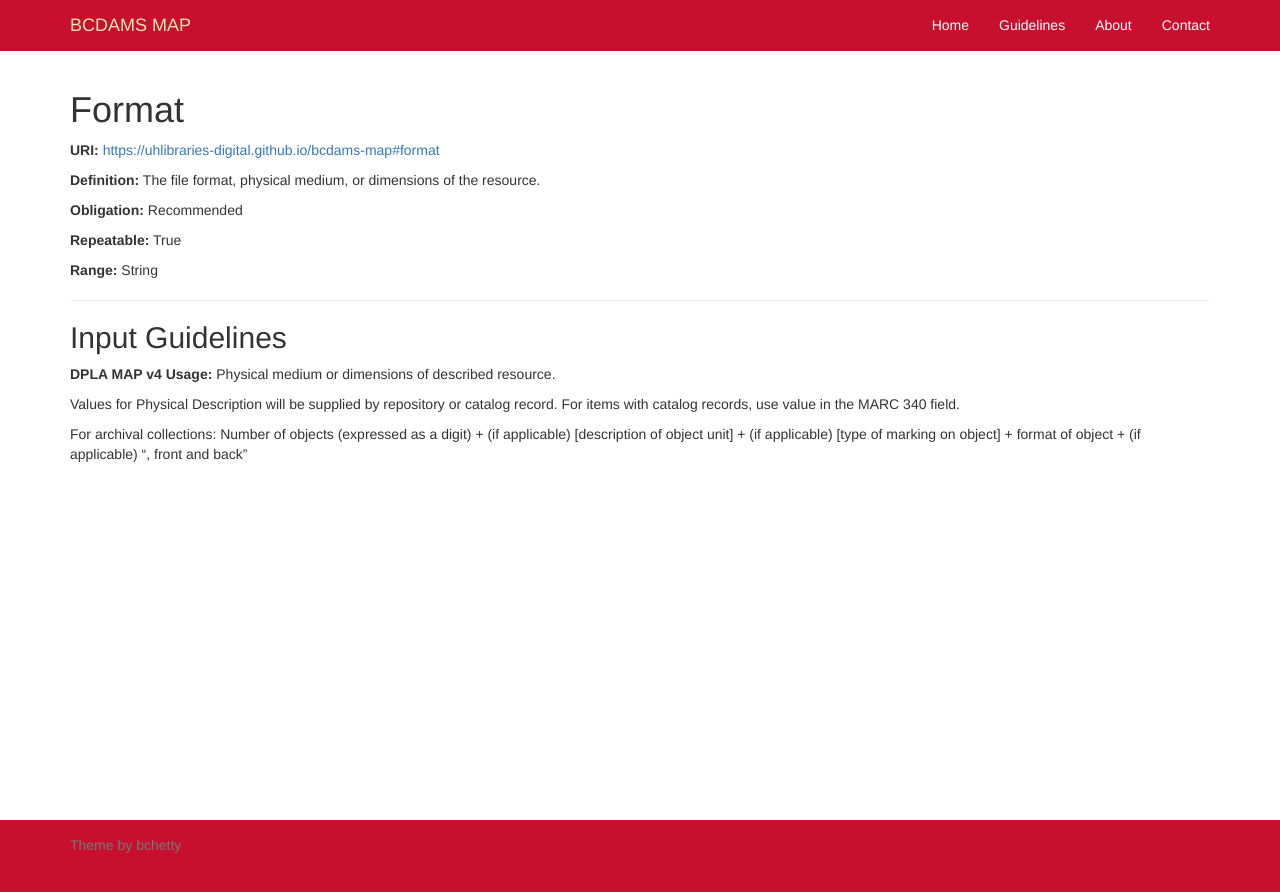
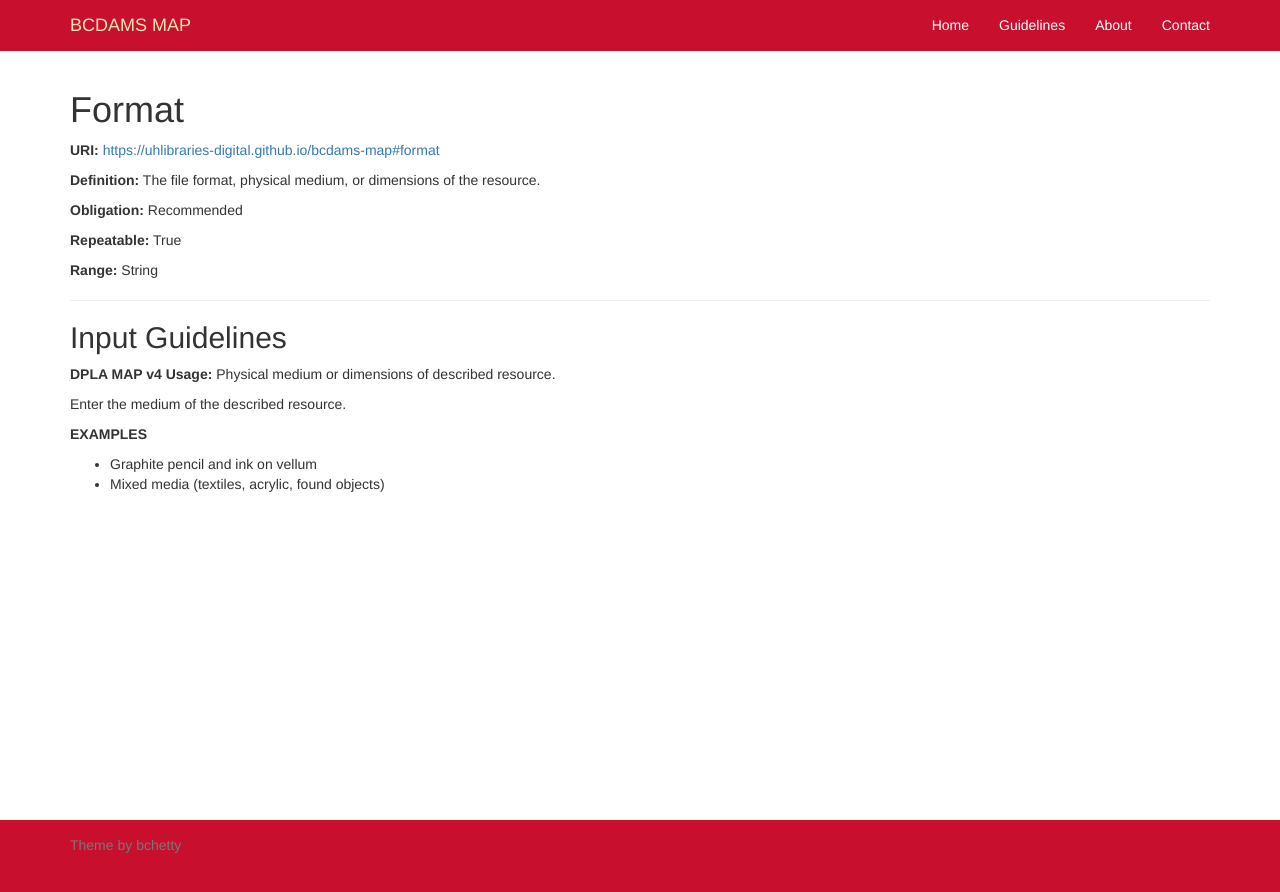
Before and after one commit to uhlibraries-digital/bcdams-map, a Jekyll site: the page built from guidelines/format.md, in a window 1280 px wide. Shown: the top 892 px of the page. Built offline with Jekyll 4.4.1, drawn with Linux system fonts in a browser that asks for light colours; nearby versions of some CDN libraries; comment, search, counter and statistics services are not loaded.

Commit message:
update format guidelines

```diff
--- a/guidelines/format.md
+++ b/guidelines/format.md
@@ -9,6 +9,8 @@ comments: false
 
 **DPLA MAP v4 Usage:** Physical medium or dimensions of described resource.
 
-Values for Physical Description will be supplied by repository or catalog record. For items with catalog records, use value in the MARC 340 field.
+Enter the medium of the described resource.
 
-For archival collections: Number of objects (expressed as a digit) + (if applicable) [description of object unit] + (if applicable) [type of marking on object] + format of object + (if applicable) ", front and back"
+__EXAMPLES__
+- Graphite pencil and ink on vellum
+- Mixed media (textiles, acrylic, found objects)
```
